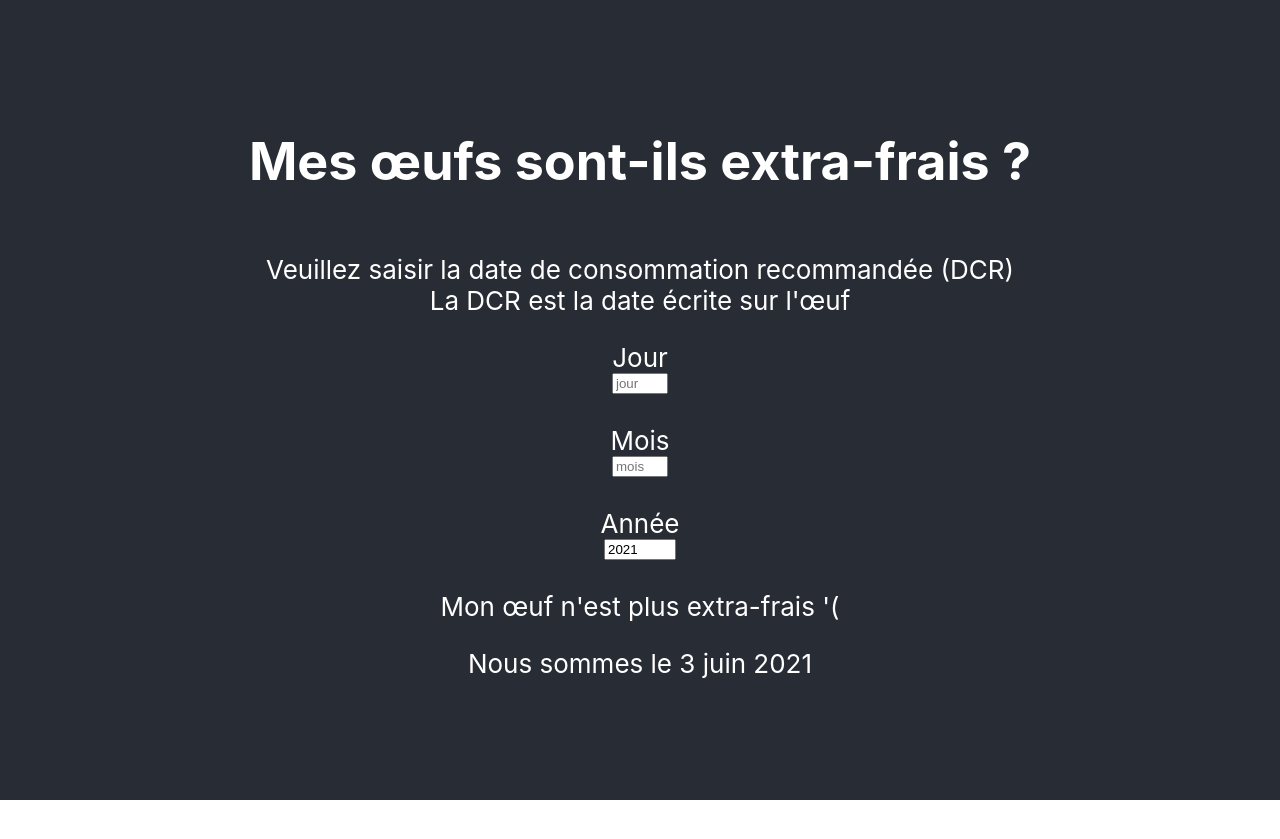
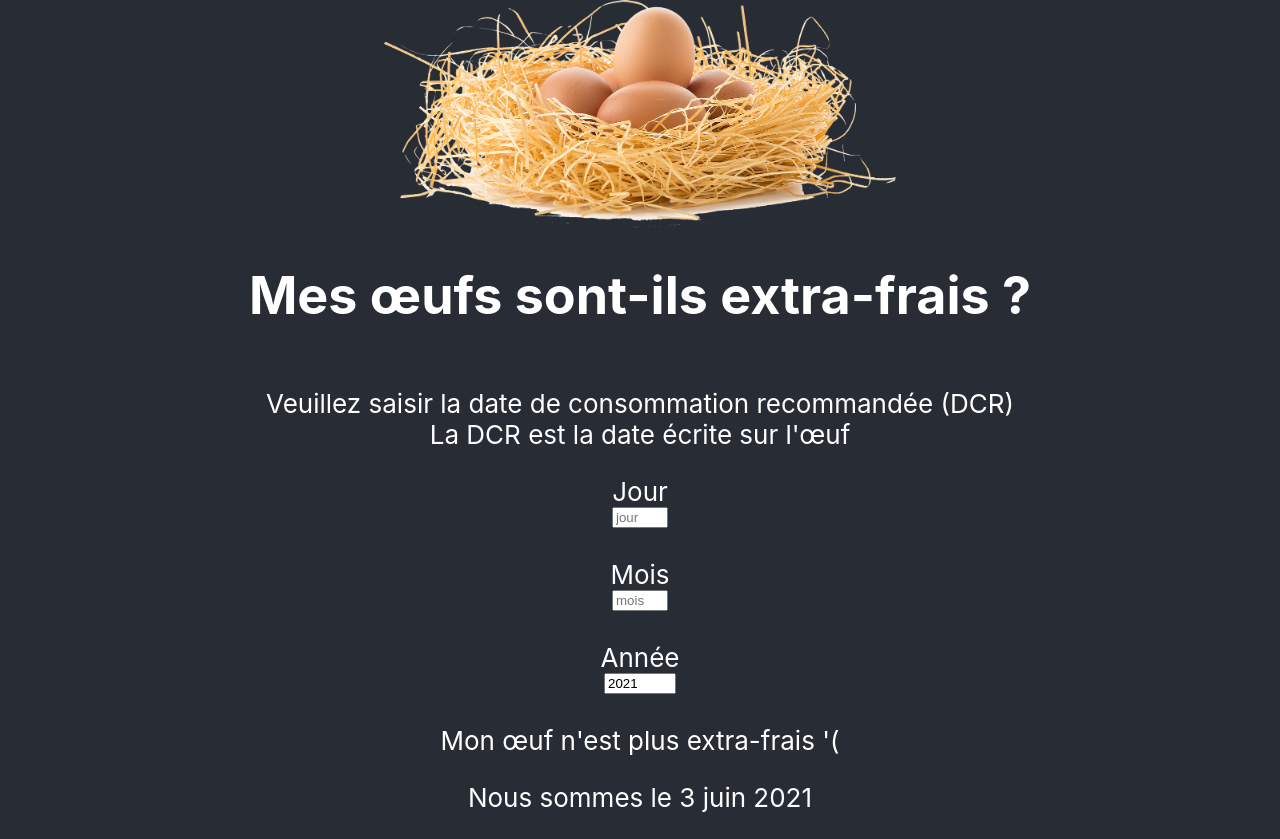
Before and after one commit to BarbierCarole/extra-fresh-egg, a React (Create React App) app: page / in a window 1280 px wide. Before the commit the page ends 800 px from the top, so only its background shows below. Built offline with nearby package versions, Linux system fonts and the light colour scheme.

Commit message:
img + modif

```diff
--- a/src/App.js
+++ b/src/App.js
@@ -4,6 +4,7 @@ import Moment from 'react-moment';
 import 'moment/locale/fr';
 import moment from 'moment';
 import { useForm } from './useForm';
+import eggs from './img/eggs.png';
 
 function App() {
 
@@ -21,6 +22,8 @@ function App() {
   const [showExtra, setShowExtra] = useState(false);
   const dateIsValid = moment(dcr).isValid();
 
+  console.log('Image par <a href="https://pixabay.com/fr/users/vipbum-3582769/?utm_source=link-attribution&amp;utm_medium=referral&amp;utm_campaign=image&amp;utm_content=3070850">Hung Nguyen</a> de <a href="https://pixabay.com/fr/?utm_source=link-attribution&amp;utm_medium=referral&amp;utm_campaign=image&amp;utm_content=3070850">Pixabay</a>');
+
   useEffect(() => {
     if (moment(today).isBefore(dateLimiteExtra)) {
         setShowExtra(true)
@@ -31,6 +34,7 @@ function App() {
 
       <div className="App">
         <header className="App-header">
+          <img src={eggs} width="40%"/>
           <h1>Mes &#339;ufs sont-ils extra-frais ?</h1>
           <p>Veuillez saisir la date de consommation recommandée (DCR)<br />
           La DCR est la date écrite sur l'&#339;uf</p>
@@ -42,9 +46,9 @@ function App() {
           <label htmlFor="year">Année </label>
           <input type="number" id="year" name="year" min="2021" max="2040" value={values.year} placeholder="année" onChange={handleChange} /><br />
 
-          { dateIsValid ? <div>La date de consommation recommandée est le <Moment format="DD MM YYYY">{dcr}</Moment></div> : ""}
+          {/* { dateIsValid ? <div>La date de consommation recommandée est le <Moment format="DD MM YYYY">{dcr}</Moment></div> : ""} */}
 
-          {showExtra ? <div> Mon &#339;uf est extra frais du <Moment format="D MMM YYYY">{datePonte}</Moment> au <Moment format="D MMM YYYY">{dateLimiteExtra}</Moment></div>   : "Mon œuf n'est plus extra-frais '("}<br />
+          {showExtra ? <div> Mon &#339;uf est extra frais du <br/><Moment format="D MMM YYYY">{datePonte}</Moment> au <Moment format="D MMM YYYY">{dateLimiteExtra}</Moment></div>   : "Mon œuf n'est plus extra-frais '("}<br />
           <p>Nous sommes le <Moment format="D MMM YYYY"></Moment> </p>
         </header>
       </div>
```
Also changed, not shown: public/eggs.png (added), src/img/eggs.png (added).
